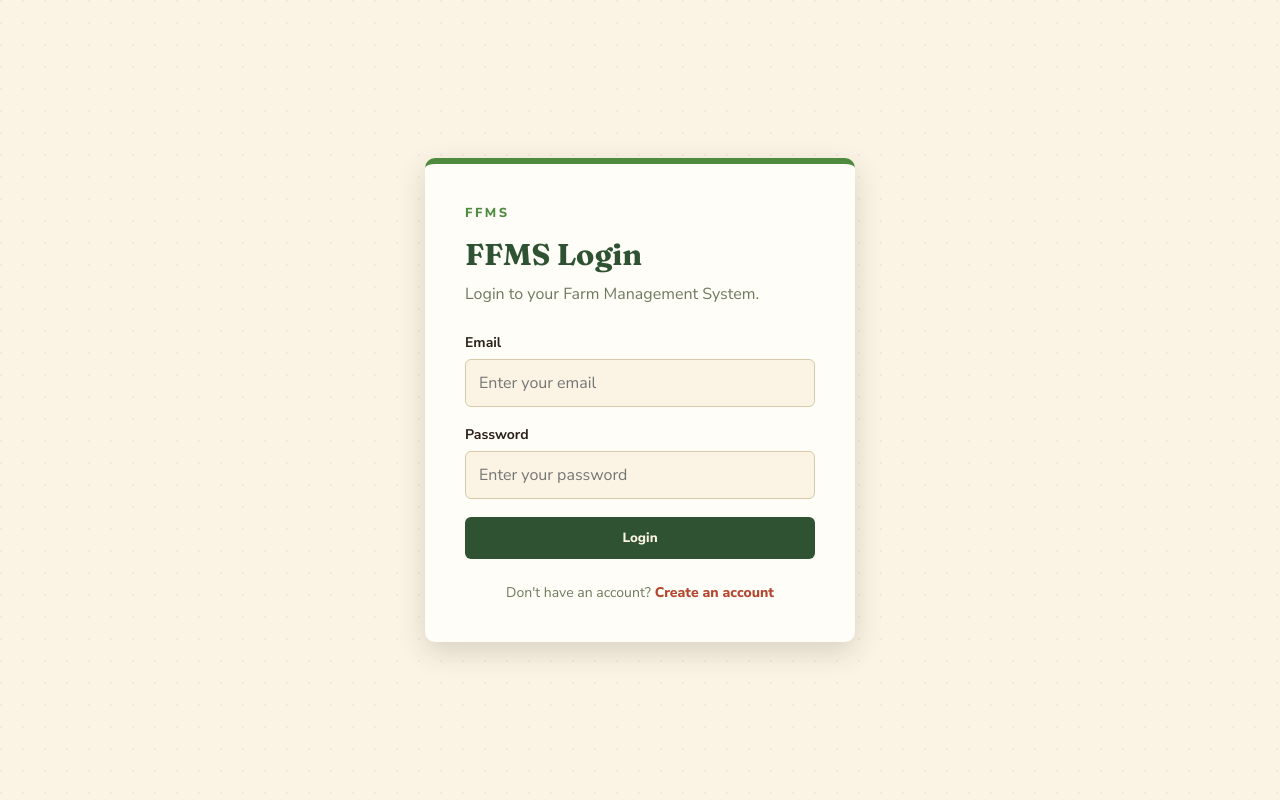
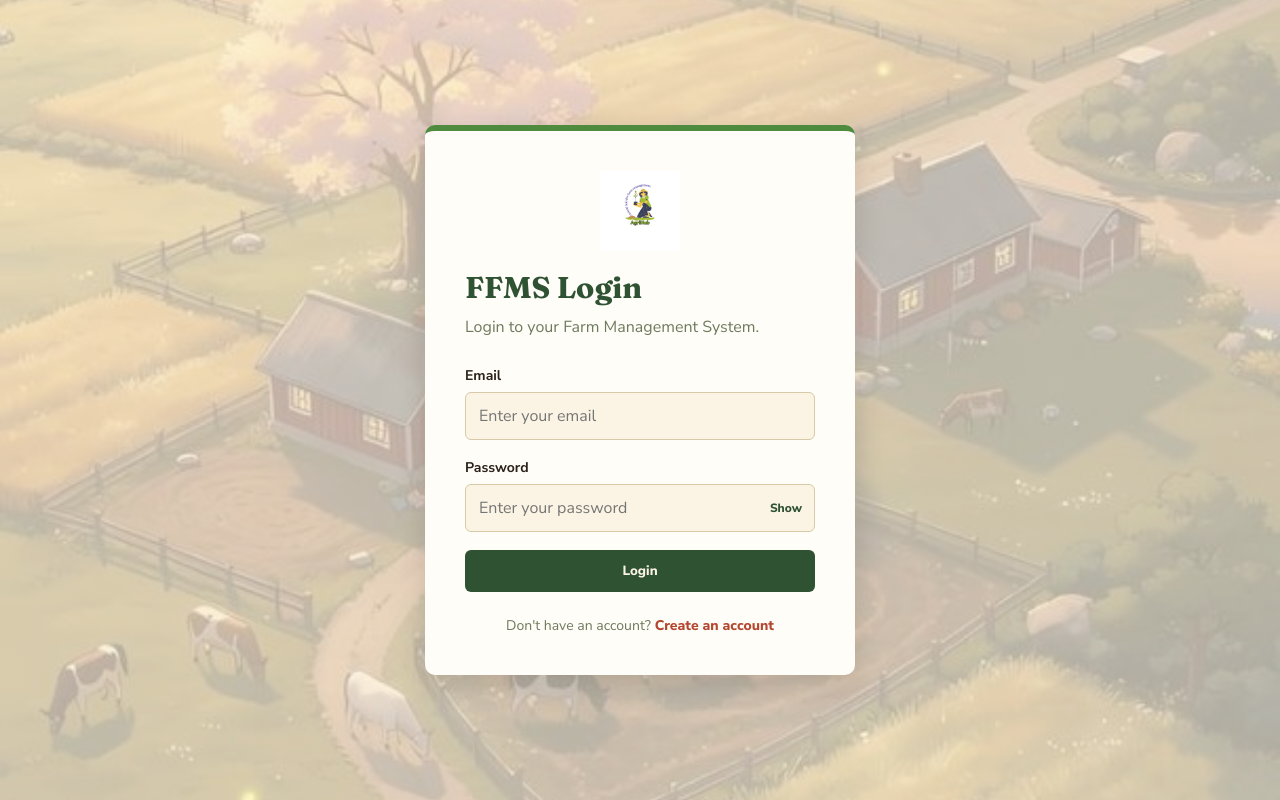
Before and after one commit to cyber-ai-619/Farm_Managment_System, a React (Vite) app in the folder ffms-frontend/: page / in a window 1280 px wide. Built offline with nearby package versions, Linux system fonts and the light colour scheme.

Commit message:
Add branding and personalized auth form UX

```diff
--- /dev/null
+++ b/ffms-frontend/src/components/Logo.jsx
@@ -0,0 +1,7 @@
+import logo from "../assets/logos/logo.jpg";
+
+function Logo({ className = "" }) {
+  return <img className={`ffms-logo ${className}`} src={logo} alt="FFMS logo" />;
+}
+
+export default Logo;
--- a/ffms-frontend/src/components/Navbar.jsx
+++ b/ffms-frontend/src/components/Navbar.jsx
@@ -1,14 +1,27 @@
+import Logo from "./Logo";
+
+import { useNavigate } from "react-router-dom";
+
 function Navbar() {
+  const navigate = useNavigate();
+  const session = JSON.parse(localStorage.getItem("ffms_session") || "null");
+
+  const handleLogout = () => {
+    sessionStorage.clear();
+    localStorage.removeItem("ffms_session");
+    navigate("/");
+  };
+
   return (
     <header className="navbar">
       <div className="navbar-left">
-        <h2>FFMS</h2>
+        <Logo className="navbar-logo" />
         <span>Farm Management System</span>
       </div>
 
       <div className="navbar-right">
-        <span>Welcome</span>
-        <button>Logout</button>
+        <span>Welcome {session?.name || "User"}</span>
+        <button type="button" onClick={handleLogout}>Logout</button>
       </div>
     </header>
   );
--- a/ffms-frontend/src/components/Sidebar.jsx
+++ b/ffms-frontend/src/components/Sidebar.jsx
@@ -1,9 +1,10 @@
 import { Link } from "react-router-dom";
+import Logo from "./Logo";
 
 function Sidebar() {
   return (
     <aside className="sidebar">
-      <h2 className="sidebar-title">FFMS</h2>
+      <Logo className="sidebar-logo" />
 
       <nav className="sidebar-menu">
         <Link to="/dashboard">Dashboard</Link>
--- a/ffms-frontend/src/index.css
+++ b/ffms-frontend/src/index.css
@@ -25,10 +25,13 @@
 
 body {
   font-family: 'Nunito Sans', Arial, Helvetica, sans-serif;
-  background: #FBF4E4;
+  background-color: #FBF4E4;
   background-image:
-    radial-gradient(circle at 1px 1px, rgba(43, 33, 24, 0.05) 1px, transparent 0);
-  background-size: 22px 22px;
+    linear-gradient(rgba(251, 244, 228, 0.42), rgba(251, 244, 228, 0.42)),
+    url('./assets/images/background.jpeg');
+  background-position: center;
+  background-attachment: fixed;
+  background-size: cover;
   color: #2B2118;
 }
 
@@ -46,7 +49,7 @@ h1, h2, h3 {
 
 .dashboard-layout {
   min-height: 100vh;
-  background: #FBF4E4;
+  background: rgba(251, 244, 228, 0.42);
 }
 
 .dashboard-body {
@@ -268,10 +271,7 @@ button {
   display: grid;
   place-items: center;
   padding: 30px 20px;
-  background: #FBF4E4;
-  background-image:
-    radial-gradient(circle at 1px 1px, rgba(43, 33, 24, 0.05) 1px, transparent 0);
-  background-size: 22px 22px;
+  background: rgba(251, 244, 228, 0.42);
 }
 
 .auth-card {
@@ -334,6 +334,33 @@ button {
   outline: 2px solid #E3A72B;
   outline-offset: 1px;
   border-color: #E3A72B;
+}
+
+.password-field {
+  position: relative;
+}
+
+.password-field input {
+  padding-right: 64px;
+}
+
+.password-toggle {
+  position: absolute;
+  top: 50%;
+  right: 8px;
+  padding: 4px 5px;
+  border: 0;
+  background: transparent;
+  color: #2F5233;
+  cursor: pointer;
+  font: inherit;
+  font-size: 12px;
+  font-weight: 800;
+  transform: translateY(-50%);
+}
+
+.password-toggle:hover {
+  color: #B4462F;
 }
 
 .auth-button {
@@ -415,3 +442,28 @@ button {
     grid-template-columns: 1fr;
   }
 }
+
+.ffms-logo {
+  display: block;
+  object-fit: contain;
+}
+
+.navbar-logo {
+  width: 46px;
+  height: 46px;
+  border-radius: 50%;
+}
+
+.sidebar-logo {
+  width: 92px;
+  height: 58px;
+  margin: 0 auto 25px;
+  border-radius: 6px;
+}
+
+.auth-logo {
+  width: 120px;
+  height: 80px;
+  margin: 0 auto 18px;
+  border-radius: 8px;
+}
--- a/ffms-frontend/src/pages/Login.jsx
+++ b/ffms-frontend/src/pages/Login.jsx
@@ -1,11 +1,13 @@
 import { useState } from "react";
 import { Link, useNavigate } from "react-router-dom";
+import Logo from "../components/Logo";
 
 function Login() {
   const navigate = useNavigate();
 
   const [email, setEmail] = useState("");
   const [password, setPassword] = useState("");
+  const [showPassword, setShowPassword] = useState(false);
 
   const handleLogin = (e) => {
     e.preventDefault();
@@ -15,15 +17,26 @@ function Login() {
       return;
     }
 
-    // Temporary login
-    // We will connect this to the backend later.
+    const users = JSON.parse(localStorage.getItem("ffms_users") || "{}");
+    const normalizedEmail = email.trim().toLowerCase();
+    const user = users[normalizedEmail];
+
+    if (!user || user.password !== password) {
+      alert("Invalid email or password.");
+      return;
+    }
+
+    localStorage.setItem(
+      "ffms_session",
+      JSON.stringify({ name: user.name, email: normalizedEmail }),
+    );
     navigate("/dashboard");
   };
 
   return (
     <main className="auth-page">
       <section className="auth-card">
-        <div className="auth-brand">FFMS</div>
+        <Logo className="auth-logo" />
         <h1>FFMS Login</h1>
 
         <p>Login to your Farm Management System.</p>
@@ -42,13 +55,23 @@ function Login() {
 
           <div className="form-field">
             <label htmlFor="login-password">Password</label>
+            <div className="password-field">
               <input
                 id="login-password"
-              type="password"
+                type={showPassword ? "text" : "password"}
                 placeholder="Enter your password"
                 value={password}
                 onChange={(e) => setPassword(e.target.value)}
               />
+              <button
+                className="password-toggle"
+                type="button"
+                onClick={() => setShowPassword((visible) => !visible)}
+                aria-label={showPassword ? "Hide password" : "Show password"}
+              >
+                {showPassword ? "Hide" : "Show"}
+              </button>
+            </div>
           </div>
 
           <button className="auth-button" type="submit">
--- a/ffms-frontend/src/pages/Register.jsx
+++ b/ffms-frontend/src/pages/Register.jsx
@@ -1,5 +1,6 @@
 import { useState } from "react";
 import { Link, useNavigate } from "react-router-dom";
+import Logo from "../components/Logo";
 
 function Register() {
   const navigate = useNavigate();
@@ -7,6 +8,7 @@ function Register() {
   const [name, setName] = useState("");
   const [email, setEmail] = useState("");
   const [password, setPassword] = useState("");
+  const [showPassword, setShowPassword] = useState(false);
 
   const handleRegister = (e) => {
     e.preventDefault();
@@ -16,6 +18,19 @@ function Register() {
       return;
     }
 
+    const users = JSON.parse(localStorage.getItem("ffms_users") || "{}");
+    const normalizedEmail = email.trim().toLowerCase();
+
+    if (users[normalizedEmail]) {
+      alert("An account with this email already exists.");
+      return;
+    }
+
+    users[normalizedEmail] = {
+      name: name.trim(),
+      password,
+    };
+    localStorage.setItem("ffms_users", JSON.stringify(users));
     alert("Account created successfully!");
     navigate("/");
   };
@@ -23,7 +38,7 @@ function Register() {
   return (
     <main className="auth-page">
       <section className="auth-card">
-        <div className="auth-brand">FFMS</div>
+        <Logo className="auth-logo" />
         <h1>Create FFMS Account</h1>
 
         <p>Register for the Farm Management System.</p>
@@ -53,13 +68,23 @@ function Register() {
 
           <div className="form-field">
             <label htmlFor="register-password">Password</label>
+            <div className="password-field">
               <input
                 id="register-password"
-              type="password"
+                type={showPassword ? "text" : "password"}
                 value={password}
                 onChange={(e) => setPassword(e.target.value)}
                 placeholder="Create a password"
               />
+              <button
+                className="password-toggle"
+                type="button"
+                onClick={() => setShowPassword((visible) => !visible)}
+                aria-label={showPassword ? "Hide password" : "Show password"}
+              >
+                {showPassword ? "Hide" : "Show"}
+              </button>
+            </div>
           </div>
 
           <button className="auth-button" type="submit">Register</button>
```
Also changed, not shown: ffms-frontend/src/assets/images/background.jpeg (added), ffms-frontend/src/assets/logos/logo.jpg (added). Lines whose indentation alone changed are shown as unchanged.
